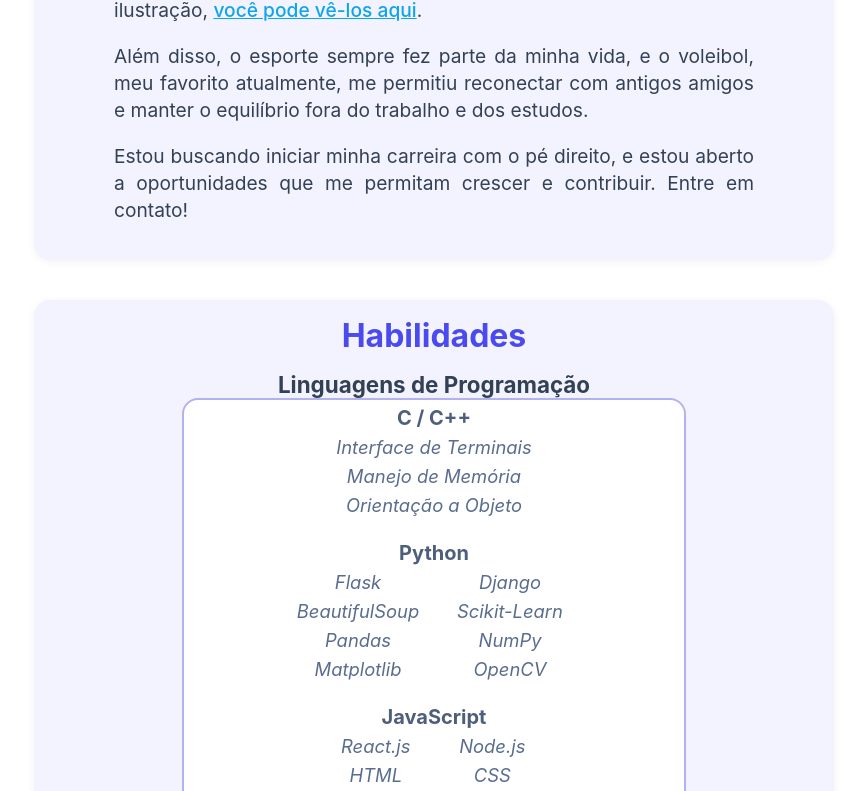
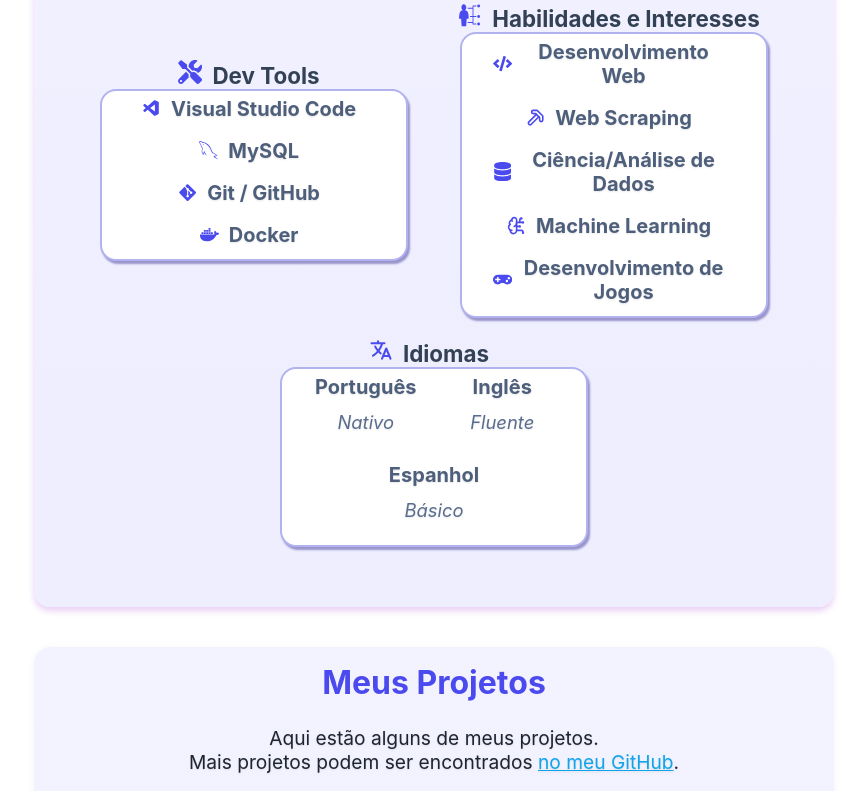
Before and after one commit to pedrovrc/pedrovrc.github.io, a React (Create React App) app: page / in a window 1280 px wide. Shown: the part 1147-1938 px from the top of the page, without its empty margins (206-1073 px from the left). Built offline with nearby package versions, Linux system fonts and the light colour scheme.

Commit message:
Atualizações de estilo, cores e layout; Inclusão de ícones diversos

```diff
--- a/src/App.js
+++ b/src/App.js
@@ -11,11 +11,11 @@
   return (
     <div className="App">
   <Apresentacao />
-  <SobreMim />
   <Habilidades />
   <Projetos />
   <Formacao />
   <Experiencia />
+  <SobreMim />
   <Contato />
     </div>
   );
--- a/src/Contato.css
+++ b/src/Contato.css
@@ -1,12 +1,17 @@
 .contato {
   margin: auto;
   max-width: 800px;
-  background: #f3f3ff;
+  background: linear-gradient(0deg, #eeeeff 20%, #f3f3ff 100%);
   border-radius: 16px;
-  box-shadow: 0 2px 8px rgba(0,0,0,0.05);
+  box-shadow: 0px 4px 6px rgba(149, 18, 201, 0.2);
   padding-bottom: 24px;
   padding-top: 16px;
 }
+
+.contato p {
+  text-shadow: 0 1px 2px rgba(0, 0, 0, 0.1);
+}
+
 .contato h2 {
   font-size: 2rem;
   margin-bottom: 24px;
--- a/src/Experiencia.css
+++ b/src/Experiencia.css
@@ -1,9 +1,9 @@
 .experiencia {
   margin: 40px auto;
   max-width: 800px;
-  background: #f3f3ff;
+  background: linear-gradient(0deg, #eeeeff 20%, #f3f3ff 100%);
   border-radius: 16px;
-  box-shadow: 0 2px 8px rgba(0,0,0,0.05);
+  box-shadow: 0px 4px 6px rgba(149, 18, 201, 0.2);
   padding-bottom: 24px;
   padding-top: 16px;
 }
@@ -29,11 +29,11 @@
 .experiencia-item {
   background: #fff;
   border-radius: 12px;
-  box-shadow: 0 1px 4px rgba(0,0,0,0.07);
+  box-shadow: 2px 3px 2px rgba(25, 14, 124, 0.4);
   padding: 24px;
   display: flex;
   flex-direction: column;
-  width: 85%;
+  width: 75%;
   align-self: center;
 }
 .cargo {
--- a/src/Experiencia.js
+++ b/src/Experiencia.js
@@ -10,7 +10,7 @@
         <div className="experiencia-item">
           <h3>Polícia Federal (Sede - Brasília/DF)</h3>
           <span className="cargo">Estagiário de Suporte de TI</span>
-          <span className="periodo">2022/12 - 2023/12</span>
+          <span className="periodo">2021/12 - 2022/12</span>
           <ul className="texto-regular">
             <li>Realizei manutenção preventiva e corretiva em computadores e notebooks;</li>
             <li>Participei da configuração e manutenção de redes e servidores, garantindo disponibilidade de serviços internos;</li>
--- a/src/Formacao.css
+++ b/src/Formacao.css
@@ -1,9 +1,9 @@
 .formacao {
   margin: 40px auto;
   max-width: 800px;
-  background: #f3f3ff;
+  background: linear-gradient(0deg, #eeeeff 20%, #f3f3ff 100%);
   border-radius: 16px;
-  box-shadow: 0 2px 8px rgba(0,0,0,0.05);
+  box-shadow: 0px 4px 6px rgba(149, 18, 201, 0.2);
   padding-bottom: 24px;
   padding-top: 16px;
 }
@@ -21,11 +21,11 @@
 .formacao-item {
   background: #fff;
   border-radius: 12px;
-  box-shadow: 0 1px 4px rgba(0,0,0,0.07);
+  box-shadow: 2px 3px 2px rgba(25, 14, 124, 0.4);
   padding: 24px;
   display: flex;
   flex-direction: column;
-  width: 85%;
+  width: 75%;
   align-self: center;
 }
 .formacao-item h3 {
--- a/src/Habilidades.css
+++ b/src/Habilidades.css
@@ -1,9 +1,9 @@
 .habilidades {
   margin: 40px auto;
   max-width: 800px;
-  background: #f3f3ff;
+  background: linear-gradient(0deg, #eeeeff 20%, #f3f3ff 100%);
   border-radius: 16px;
-  box-shadow: 0 2px 8px rgba(0,0,0,0.06);
+  box-shadow: 0px 4px 6px rgba(149, 18, 201, 0.2);
   padding-bottom: 24px;
   padding-top: 16px;
 }
@@ -38,13 +38,13 @@
   padding-left: 0;
   position: relative;
   font-weight: bold;
-  max-width: 70%;
+  max-width: 80%;
   min-width: 40%;
 }
 
 /* Sublistas */
 .habilidades ul li ul {
-  margin: 0 5% 12px 5%;
+  margin: 0 2% 12px 2%;
   border: 2px solid #b2b2f0;
   border-radius: 16px;
   font-weight: bold;
@@ -53,6 +53,8 @@
   background-color: #fff;
   display: flex;
   flex-wrap: wrap;
+  box-shadow: 2px 3px 2px rgba(25, 14, 124, 0.4);
+  text-shadow: 0 1px 2px rgba(0, 0, 0, 0.1);
 }
 
 .dev-tools {
@@ -81,7 +83,8 @@
   padding-left: 0;
   display: flex;
   flex-wrap: wrap;
-  gap: 12px;
+  line-height: normal;
+  box-shadow: none;
 }
 
 .habilidades ul li ul li ul li {
@@ -95,5 +98,32 @@
   white-space: nowrap;
   font-size: 1.15rem;
   display: flex;
+  justify-content:center;
+}
+
+.habilidades span {
+  position: relative;
+  margin-right: 10px;
+  display: inline-flex;
+  align-items: center;
+}
+
+.icon {
+  font-size: 1.2rem;
+  color: #4a4aee;
+}
+
+.icon-header {
+  font-size: 1.5rem;
+  color: #4a4aee;
+}
+
+.dev-tools > li{
+  display: flex;
   justify-content: center;
 }
+
+.outras-habilidades-lista > li{
+  display: flex;
+  justify-content: center;
+}
--- a/src/Habilidades.js
+++ b/src/Habilidades.js
@@ -1,60 +1,69 @@
 import React from 'react';
 import './Habilidades.css';
+import { SiCplusplus, SiFlask, SiDjango, SiScikitlearn, SiPandas, SiNumpy, SiOpencv } from "react-icons/si";
+import { FaTerminal, FaPython, FaReact, FaNodeJs, FaHtml5, FaTools, FaCode, FaDatabase, FaGamepad, FaGitAlt, FaDocker } from "react-icons/fa";
+import { LuMemoryStick, LuBrainCircuit } from "react-icons/lu";
+import { GrMysql } from "react-icons/gr";
+import { TbPick } from "react-icons/tb";
+import { GiSkills  } from "react-icons/gi";
+import { IoLogoJavascript, IoLogoCss3, IoCodeWorking, IoLanguage } from "react-icons/io5";
+import { MdDataObject, MdOutlineSoupKitchen } from "react-icons/md";
+import { VscGraphLine, VscVscode } from "react-icons/vsc";
 
 function Habilidades() {
   return (
     <section className="habilidades">
       <h2>Habilidades</h2>
       <ul>
-        <li>Linguagens de Programação
+        <li><span className="icon-header"><MdDataObject /></span><span>Linguagens de Programação</span>
             <ul>
-                <li>C / C++
+                <li><span className="icon-header"><SiCplusplus /></span><span>C / C++</span>
                     <ul>
-                        <li>Interface de Terminais</li>
-                        <li>Manejo de Memória</li>
-                        <li>Orientação a Objeto</li>
+                        <li><span className="icon"><FaTerminal /></span><span>Interface de Terminais</span></li>
+                        <li><span className="icon"><LuMemoryStick /></span><span>Manejo de Memória</span></li>
+                        <li><span className="icon"><IoCodeWorking /></span><span>Orientação a Objeto</span></li>
                     </ul>
                 </li>
-                <li>Python
+                <li><span className="icon-header"><FaPython /></span><span>Python</span>
                     <ul>
-                        <li>Flask</li>
-                        <li>Django</li>
-                        <li>BeautifulSoup</li>
-                        <li>Scikit-Learn</li>
-                        <li>Pandas</li>
-                        <li>NumPy</li>
-                        <li>Matplotlib</li>
-                        <li>OpenCV</li>
+                        <li><span className="icon"><SiDjango /></span><span>Django</span></li>
+                        <li><span className="icon"><SiFlask /></span><span>Flask</span></li>
+                        <li><span className="icon"><SiPandas /></span><span>Pandas</span></li>
+                        <li><span className="icon"><SiNumpy /></span><span>NumPy</span></li>
+                        <li><span className="icon"><SiScikitlearn /></span><span>Scikit-Learn</span></li>
+                        <li><span className="icon"><SiOpencv /></span><span>OpenCV</span></li>
+                        <li><span className="icon"><MdOutlineSoupKitchen /></span><span>BeautifulSoup</span></li>
+                        <li><span className="icon"><VscGraphLine /></span><span>Matplotlib</span></li>
                     </ul>
                 </li>
-                <li>JavaScript
+                <li><span className="icon-header"><IoLogoJavascript /></span><span>JavaScript</span>
                     <ul>
-                        <li>React.js</li>
-                        <li>Node.js</li>
-                        <li>HTML</li>
-                        <li>CSS</li>
+                        <li><span className="icon"><FaReact /></span><span>React.js</span></li>
+                        <li><span className="icon"><FaNodeJs /></span><span>Node.js</span></li>
+                        <li><span className="icon"><FaHtml5 /></span><span>HTML</span></li>
+                        <li><span className="icon"><IoLogoCss3 /></span><span>CSS</span></li>
                     </ul>
                 </li>
             </ul>
         </li>
-        <li>Dev Tools
+        <li><span className="icon-header"><FaTools /></span><span>Dev Tools</span>
             <ul className="dev-tools">
-                <li>Visual Studio Code</li>
-                <li>MySQL</li>
-                <li>Git/GitHub</li>
-                <li>Docker</li>
+                <li><span className="icon"><VscVscode /></span><span>Visual Studio Code</span></li>
+                <li><span className="icon"><GrMysql /></span><span>MySQL</span></li>
+                <li><span className="icon"><FaGitAlt /></span><span>Git / GitHub</span></li>
+                <li><span className="icon"><FaDocker /></span><span>Docker</span></li>
             </ul>
         </li>
-        <li className="outras-habilidades">Habilidades e Interesses
+        <li><span className="icon-header"><GiSkills /></span><span>Habilidades e Interesses</span>
             <ul className="outras-habilidades-lista">
-                <li>Desenvolvimento Web</li>
-                <li>Web Scraping</li>
-                <li>Ciência/Análise de Dados</li>
-                <li>Machine Learning</li>
-                <li>Desenvolvimento de Jogos</li>
+                <li><span className="icon"><FaCode /></span><span>Desenvolvimento Web</span></li>
+                <li><span className="icon"><TbPick /></span><span>Web Scraping</span></li>
+                <li><span className="icon"><FaDatabase /></span><span>Ciência/Análise de Dados</span></li>
+                <li><span className="icon"><LuBrainCircuit /></span><span>Machine Learning</span></li>
+                <li><span className="icon"><FaGamepad /></span><span>Desenvolvimento de Jogos</span></li>
             </ul>
         </li>
-        <li>Idiomas
+        <li><span className="icon-header"><IoLanguage /></span><span>Idiomas</span>
             <ul>
                 <li>Português
                     <ul>
--- a/src/Projetos.css
+++ b/src/Projetos.css
@@ -1,11 +1,15 @@
 .projetos {
   margin: 40px auto;
   max-width: 800px;
-  background: #f3f3ff;
+  background: linear-gradient(0deg, #eeeeff 20%, #f3f3ff 100%);
   border-radius: 16px;
   box-shadow: 0 2px 8px rgba(0,0,0,0.05);
   padding-bottom: 24px;
   padding-top: 16px;
+}
+
+.projetos p {
+  text-shadow: 0 1px 2px rgba(0, 0, 0, 0.1);
 }
 
 .projetos a {
@@ -34,7 +38,7 @@
 .projeto-card {
   background: #fff;
   border-radius: 12px;
-  box-shadow: 0 1px 4px rgba(0,0,0,0.07);
+  box-shadow: 2px 3px 2px rgba(25, 14, 124, 0.4);
   padding: 24px;
   max-width: 320px;
   flex: 1 1 280px;
@@ -84,6 +88,7 @@
   color: #bf50ff;
   margin-top: 10px;
   margin-bottom: 30px;
+  text-shadow: 0 1px 2px rgba(38, 0, 255, 0.1);
 }
 
 .tags-projeto span {
--- a/src/SobreMim.css
+++ b/src/SobreMim.css
@@ -19,6 +19,7 @@
   padding: 0 10%;
   align-self: center;
   text-align: justify;
+  text-shadow: 0 1px 2px rgba(0, 0, 0, 0.1);
 }
 .sobremim a {
   color: #0ea5e9;
```
Also changed, not shown: src/Apresentacao.css (+6 -3 lines).
